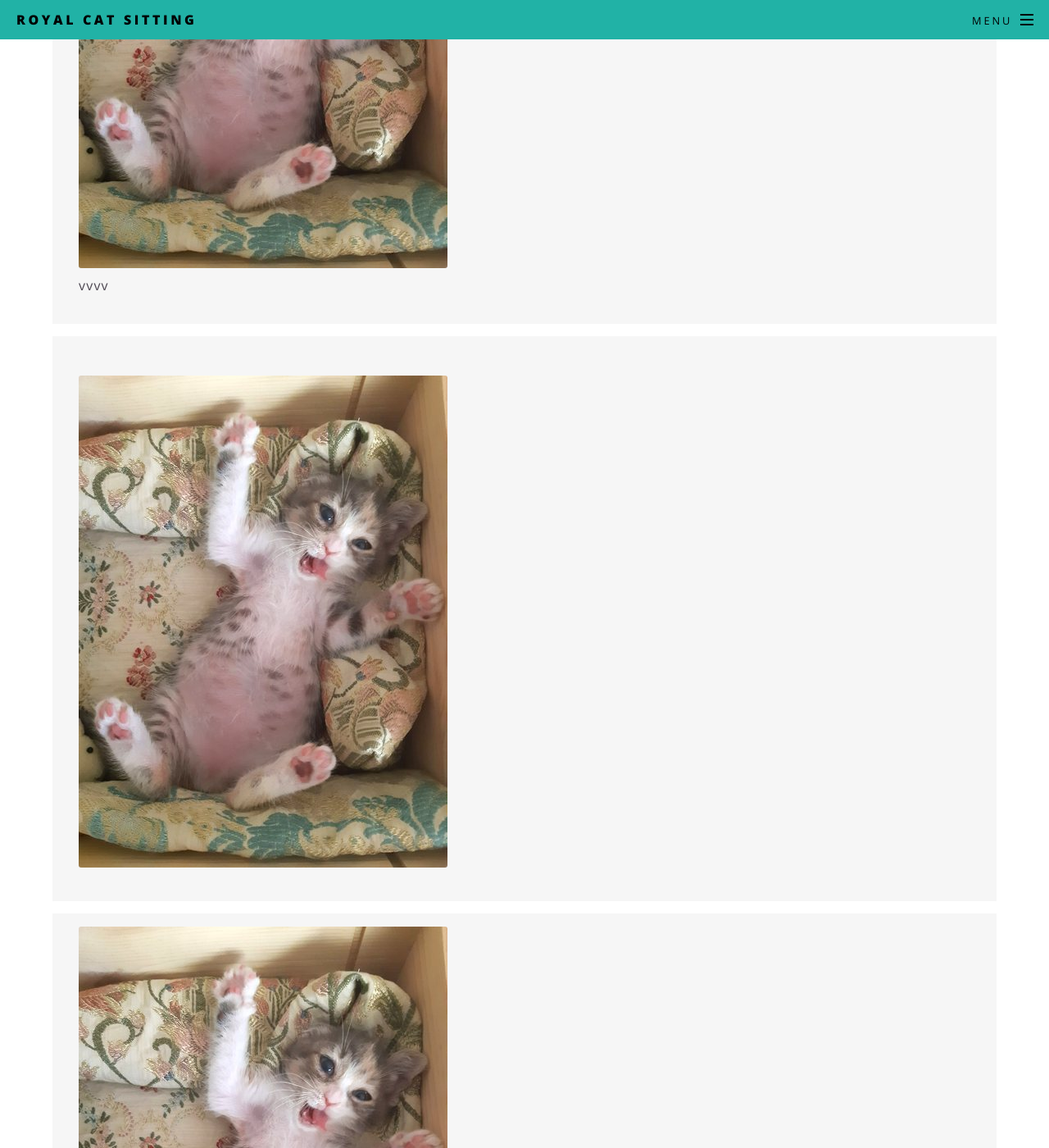
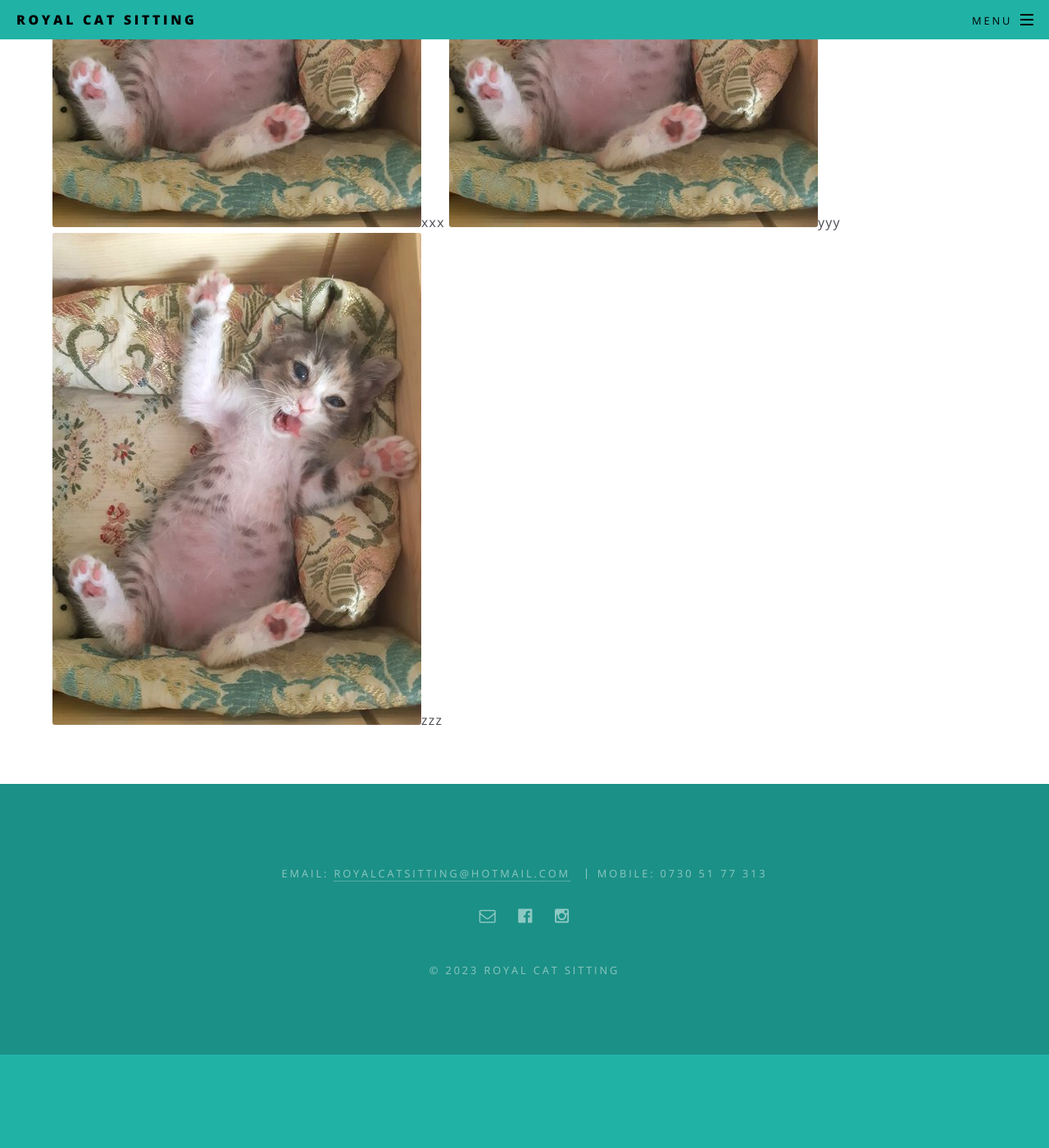
Before and after one commit to royalcatsitting/royalcatsitting.github.io, a Jekyll site: the page built from gallery.html, in a window 1280 px wide and 1400 px high, scrolled down 507 px. Shown: the whole window at 82% size. Built offline with Jekyll 4.4.1, drawn with Linux system fonts in a browser that asks for light colours; after the commit the page ends 1793 px from its top, so only the background shows below that.

Commit message:
Update gallery.html

```diff
--- a/gallery.html
+++ b/gallery.html
@@ -4,29 +4,8 @@
 published: true
 order: 5
 ---
-	<h2>Gallery</h2>
+	<h4>Gallery</h4>
 
-		<div class="inner">
-			<ul class="features">
-
-<!-- Gallery sections -->
-<li>
-<div class="image"><img src="images/pic01.jpg" alt="" /></div>
-	<p>vvvv</p>
-</li>
-
-<li>
-
-	<p><div class="image"><img src="images/pic01.jpg" alt="" /></div></p>
-</li>
-
-<li>
-<div class="image"><img src="images/pic01.jpg" alt="" /></div>
-
-</li>
-
-<li>
-<img src="images/pic01.jpg" alt="" />
-</li>
-			</ul>
-		</div>
+<div class="image"><img src="images/pic01.jpg" alt="" /></div>xxx
+<div class="image"><img src="images/pic01.jpg" alt="" /></div>yyy
+<div class="image"><img src="images/pic01.jpg" alt="" /></div>zzz
```
